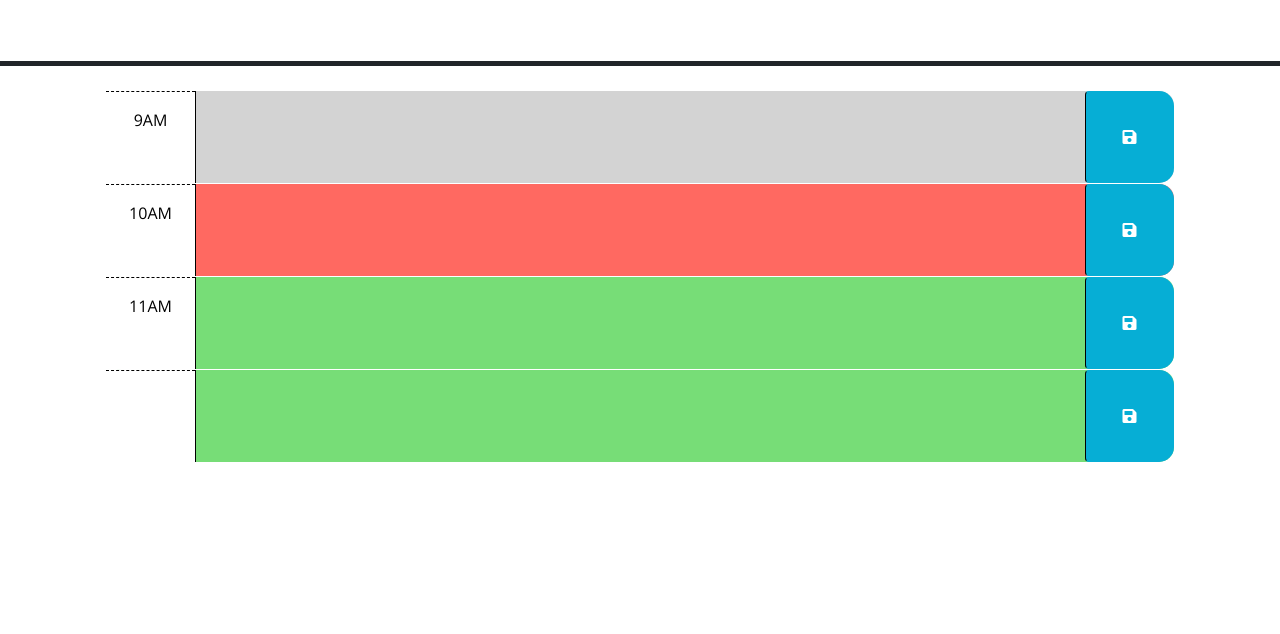
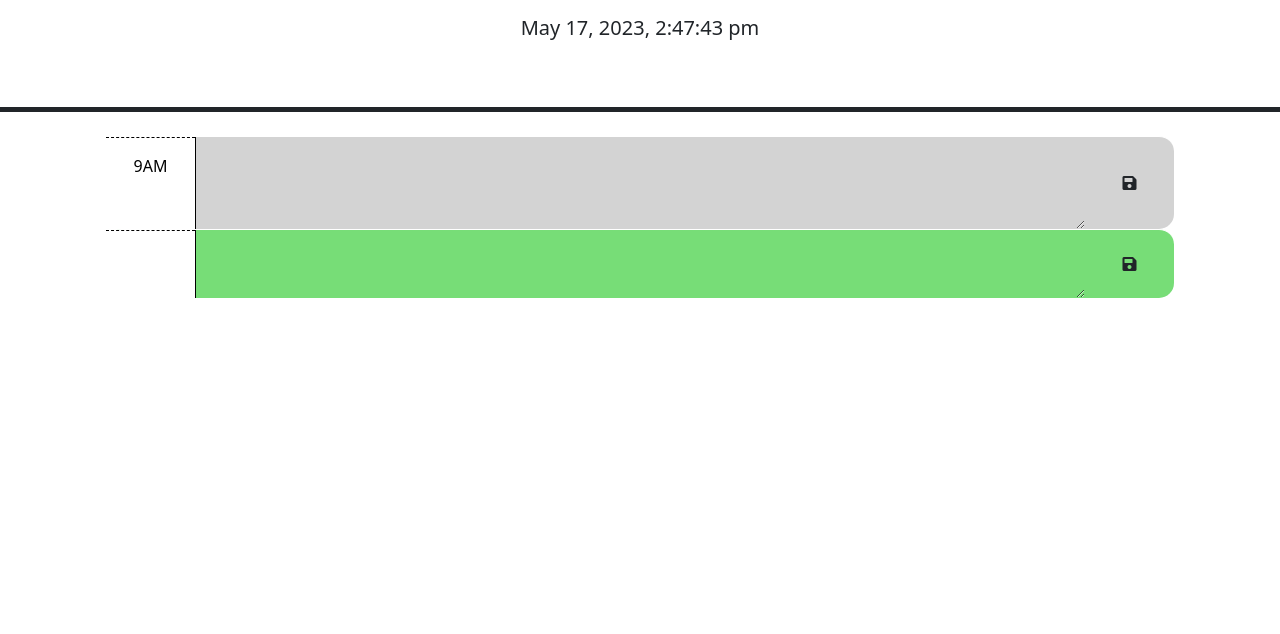
Before and after one commit to cdelacruzzin/Work-Day-Scheduler, a plain HTML site: page index.html in a window 1280 px wide. Shown: the part 166-800 px from the top of the page. Drawn offline with nearby package versions, Linux system fonts and the light colour scheme.

Commit message:
added time blocks

```diff
--- a/index.html
+++ b/index.html
@@ -1,24 +1,34 @@
 <!DOCTYPE html>
 <html lang="en">
+
 <head>
   <meta charset="UTF-8" />
   <meta name="viewport" content="width=device-width, initial-scale=1.0" />
   <meta http-equiv="X-UA-Compatible" content="ie=edge" />
-    <link
-      rel="stylesheet"
-      href="https://cdn.jsdelivr.net/npm/bootstrap@5.1.3/dist/css/bootstrap.min.css"
-    />
-    <link
-      rel="stylesheet"
-      href="https://use.fontawesome.com/releases/v5.8.1/css/all.css"
-      integrity="sha384-50oBUHEmvpQ+1lW4y57PTFmhCaXp0ML5d60M1M7uH2+nqUivzIebhndOJK28anvf"
-      crossorigin="anonymous"
-    />
-    <link
-      href="https://fonts.googleapis.com/css?family=Open+Sans&display=swap"
-      rel="stylesheet"
-    />
+  <link rel="stylesheet" href="https://cdn.jsdelivr.net/npm/bootstrap@5.1.3/dist/css/bootstrap.min.css" />
+  <link rel="stylesheet" href="https://use.fontawesome.com/releases/v5.8.1/css/all.css"
+    integrity="sha384-50oBUHEmvpQ+1lW4y57PTFmhCaXp0ML5d60M1M7uH2+nqUivzIebhndOJK28anvf" crossorigin="anonymous" />
+  <link href="https://fonts.googleapis.com/css?family=Open+Sans&display=swap" rel="stylesheet" />
   <link rel="stylesheet" href="style.css" />
+  <script src="https://cdn.jsdelivr.net/npm/dayjs@1.11.3/dayjs.min.js"
+    integrity="sha256-iu/zLUB+QgISXBLCW/mcDi/rnf4m4uEDO0wauy76x7U=" crossorigin="anonymous"></script>
+
+
+  <link rel="stylesheet" href="https://code.jquery.com/ui/1.13.0/themes/smoothness/jquery-ui.css">
+  <link rel="stylesheet" href="https://cdn.jsdelivr.net/npm/bootstrap@5.1.3/dist/css/bootstrap.min.css">
+  <script src="https://cdn.jsdelivr.net/npm/dayjs@1.11.3/dayjs.min.js"
+    integrity="sha256-iu/zLUB+QgISXBLCW/mcDi/rnf4m4uEDO0wauy76x7U=" crossorigin="anonymous"></script>
+
+
+  <script src="https://code.jquery.com/jquery-3.6.0.min.js"></script>
+  <script src="https://code.jquery.com/ui/1.13.0/jquery-ui.min.js"></script>
+
+
+
+
+
+
+
   <title>Work Day Scheduler</title>
 </head>
 
@@ -28,7 +38,7 @@
     <p class="lead">A simple calendar app for scheduling your work day</p>
     <p id="currentDay" class="lead"></p>
   </header>
-    <div class="container-lg px-5">
+  <div class="container-lg px-5" id="container">
     <!-- Use class for "past", "present", and "future" to apply styles to the
         time-block divs accordingly. The javascript will need to do this by
         adding/removing these classes on each div by comparing the hour in the
@@ -48,17 +58,17 @@
       </button>
     </div>
 
-      <!-- Example of a a present time block. The "present" class adds a red background color. -->
+    <!-- Example of a a present time block. The "present" class adds a red background color.
     <div id="hour-10" class="row time-block present">
       <div class="col-2 col-md-1 hour text-center py-3">10AM</div>
       <textarea class="col-8 col-md-10 description" rows="3"> </textarea>
       <button class="btn saveBtn col-2 col-md-1" aria-label="save">
         <i class="fas fa-save" aria-hidden="true"></i>
       </button>
-      </div>
+    </div> -->
 
     <!-- Example of a future time block. The "future" class adds a green background color. -->
-      <div id="hour-11" class="row time-block future">
+    <!-- <div id="hour-11" class="row time-block future">
       <div class="col-2 col-md-1 hour text-center py-3">11AM</div>
       <textarea class="col-8 col-md-10 description" rows="3"> </textarea>
       <button class="btn saveBtn col-2 col-md-1" aria-label="save">
@@ -71,15 +81,9 @@
       <button class="btn saveBtn col-2 col-md-1" aria-label="save">
         <i class="fas fa-save" aria-hidden="true"></i>
       </button>
-      </div>
-
-    <script src="https://code.jquery.com/jquery-3.4.1.min.js"></script>
-    <script
-      src="https://cdn.jsdelivr.net/npm/dayjs@1.11.3/dayjs.min.js"
-      integrity="sha256-iu/zLUB+QgISXBLCW/mcDi/rnf4m4uEDO0wauy76x7U="
-      crossorigin="anonymous"
-    ></script>
+    </div> -->
 
     <script src="script.js"></script>
 </body>
+
 </html>
--- a/script.js
+++ b/script.js
@@ -1,7 +1,6 @@
 // Wrap all code that interacts with the DOM in a call to jQuery to ensure that
 // the code isn't run until the browser has finished rendering all the elements
 // in the html.
-$(function () {
 
   // TODO: Add a listener for click events on the save button. This code should
   // use the id in the containing time-block as a key to save the user input in
@@ -21,4 +20,52 @@ $(function () {
   // attribute of each time-block be used to do this?
   //
   // TODO: Add code to display the current date in the header of the page.
-});
+
+
+{/* <div id="hour" class="row time-block future">
+      <div class="col-2 col-md-1 hour text-center py-3"></div>
+      <textarea class="col-8 col-md-10 description" rows="3"> </textarea>
+      <button class="btn saveBtn col-2 col-md-1" aria-label="save">
+        <i class="fas fa-save" aria-hidden="true"></i>
+      </button>
+    </div> */}
+
+
+var body = $('#container');
+
+  //gets the current time and date, and prints it
+setInterval(function () {
+  var today = dayjs();
+ $('#currentDay').text(today.format('MMM D, YYYY, h:mm:ss a'));
+}, 1000);
+setInterval;
+
+function setHourBlocks() {
+var container = $('<div>');
+container.addClass('row time-block future');
+body.append(container);
+
+var textDiv = $('<div>');
+textDiv.addClass('col-2 col-md-1 hour text-center py-3');
+container.append(textDiv);
+
+var descriptionDiv = $('<textArea>');
+descriptionDiv.addClass('col-8 col-md-10 description');
+container.append(descriptionDiv);
+
+//still need to add aria-label="save"
+var saveBtn = $('<button>');
+saveBtn.addClass('btn saveBtn col-2 col-md-1');
+container.append(saveBtn);
+
+//still need to add aria-hidden="true"
+var faSaveI = $('<i>');
+faSaveI.addClass('fas fa-save');
+saveBtn.append(faSaveI);
+
+
+
+
+
+}
+setHourBlocks();
```
Lines whose indentation alone changed are shown as unchanged.
